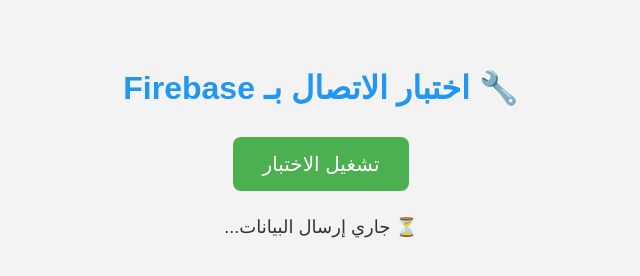
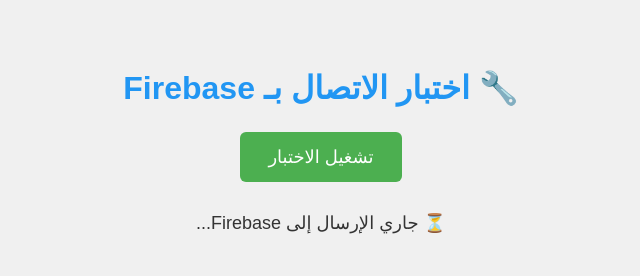
Before and after one commit to NC-13JA/love-finder, a plain HTML site: page test.html in a window 1280 px wide. Both pictures are taken after a click on the button "تشغيل الاختبار". Shown: the whole page, without its empty margins (319-959 px from the left). Drawn offline with Linux system fonts and the light colour scheme; no server answers.

Commit message:
Update test.html

```diff
--- a/test.html
+++ b/test.html
@@ -2,31 +2,31 @@
 <html lang="ar">
 <head>
   <meta charset="UTF-8">
-  <title>اختبار الاتصال بـ Firebase</title>
+  <title>اختبار Firebase</title>
   <meta name="viewport" content="width=device-width, initial-scale=1">
   <style>
     body {
       font-family: 'Arial', sans-serif;
-      background-color: #f3f3f3;
+      background-color: #f0f0f0;
       direction: rtl;
       text-align: center;
       padding: 40px;
     }
     h1 {
       color: #2196f3;
-      margin-bottom: 30px;
+      margin-bottom: 25px;
     }
     button {
-      padding: 15px 30px;
-      font-size: 20px;
+      padding: 14px 28px;
+      font-size: 18px;
       background-color: #4caf50;
       color: white;
       border: none;
-      border-radius: 8px;
+      border-radius: 6px;
       cursor: pointer;
     }
     #result {
-      margin-top: 25px;
+      margin-top: 30px;
       font-size: 18px;
       color: #333;
     }
@@ -36,42 +36,46 @@
 
   <h1>🔧 اختبار الاتصال بـ Firebase</h1>
   <button id="testBtn">تشغيل الاختبار</button>
-  <p id="result">لم يتم الضغط بعد</p>
+  <p id="result">منتظر الضغط على الزر...</p>
 
   <!-- مكتبات Firebase -->
   <script src="https://www.gstatic.com/firebasejs/9.22.1/firebase-app.js"></script>
   <script src="https://www.gstatic.com/firebasejs/9.22.1/firebase-database.js"></script>
 
   <script>
-    // إعداد Firebase
+    // إعدادات المشروع
     const firebaseConfig = {
       apiKey: "AIzaSyCRlyB6ksxcN1I5E6uwTJNxGxQVWEnZQdg",
       authDomain: "love-finder-firebase.firebaseapp.com",
       databaseURL: "https://love-finder-firebase-default-rtdb.europe-west1.firebasedatabase.app",
       projectId: "love-finder-firebase",
-      storageBucket: "love-finder-firebase.firebasestorage.app",
+      storageBucket: "love-finder-firebase.appspot.com",
       messagingSenderId: "757722912246",
       appId: "1:757722912246:web:050987f479ef634c9b23d7"
     };
 
+    // تفعيل Firebase
     const app = firebase.initializeApp(firebaseConfig);
     const db = firebase.database();
 
+    // اختبار الإرسال
     document.getElementById("testBtn").onclick = async () => {
       const resultEl = document.getElementById("result");
-      resultEl.innerText = "⏳ جاري إرسال البيانات...";
+      resultEl.innerText = "⏳ جاري الإرسال إلى Firebase...";
 
-      const dummyData = {
+      const testData = {
         name: "اختبار من إسلام",
-        time: Date.now()
+        time: new Date().toISOString()
       };
 
       try {
-        await db.ref("test").push(dummyData);
-        resultEl.innerText = "✅ تم حفظ البيانات بنجاح في Firebase!";
-      } catch (error) {
-        console.error(error);
-        resultEl.innerText = "❌ فشل الإرسال! راجع الاتصال أو إعدادات القاعدة.";
+        const ref = db.ref("test");
+        await ref.push(testData);
+        resultEl.innerText = "✅ تم حفظ البيانات بنجاح!";
+        console.log("تم الإرسال إلى /test:", testData);
+      } catch (err) {
+        console.error("حدث خطأ أثناء الإرسال:", err);
+        resultEl.innerText = "❌ فشل الإرسال — راجع الاتصال أو إعدادات القاعدة.";
       }
     };
   </script>
```
